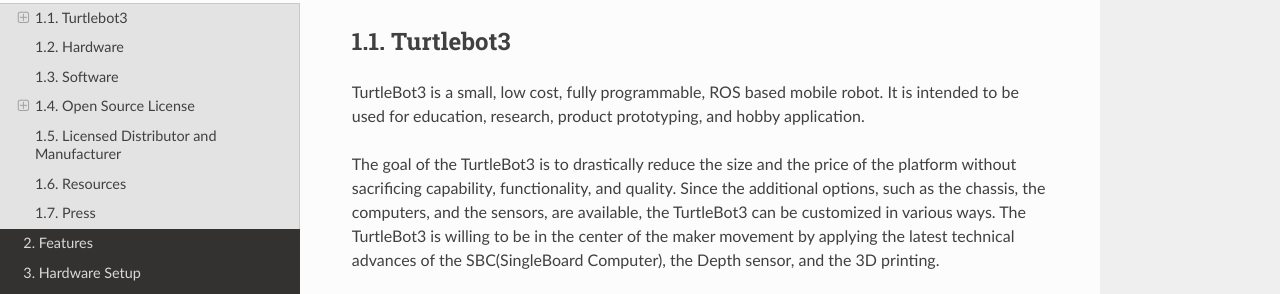
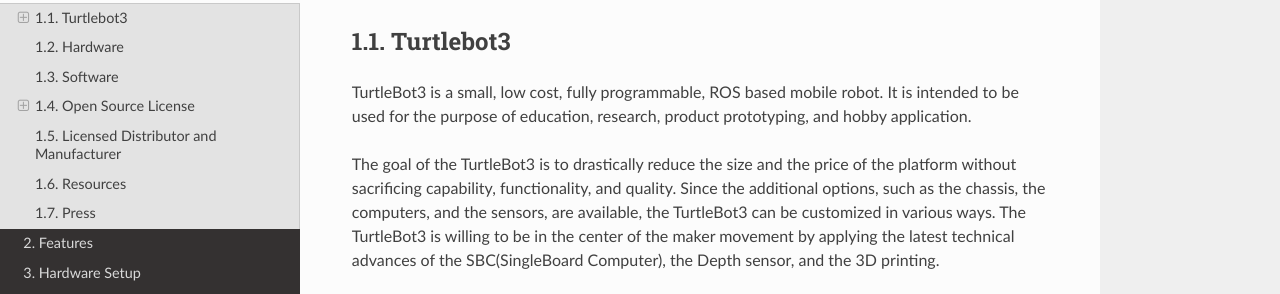
Before and after one commit to shivharis/turtlebot3_wiki, a Sphinx documentation site: the page built from docs/source/introduction.rst, in a window 1280 px wide and 900 px high. Shown: the part 135-429 px from the top of the window. Built offline with Sphinx 7.4.7 and the Read the Docs theme 2.0.0, drawn with Linux system fonts in a browser that asks for light colours.

Commit message:
Update introduction.rst

```diff
--- a/docs/source/introduction.rst
+++ b/docs/source/introduction.rst
@@ -4,7 +4,7 @@
 Turtlebot3
 ----------
 
-TurtleBot3 is a small, low cost, fully programmable, ROS­ based mobile robot. It is intended to be used for education, research, product prototyping, and hobby application.
+TurtleBot3 is a small, low cost, fully programmable, ROS­ based mobile robot. It is intended to be used for the purpose of education, research, product prototyping, and hobby application.
 
 The goal of the TurtleBot3 is to drastically reduce the size and the price of the platform without sacrificing capability, functionality, and quality. Since the additional options, such as the chassis, the computers, and the sensors, are available, the TurtleBot3 can be customized in various ways. The TurtleBot3 is willing to be in the center of the maker movement by applying the latest technical advances of the SBC(Single­Board Computer), the Depth sensor, and the 3D printing.
 
```
